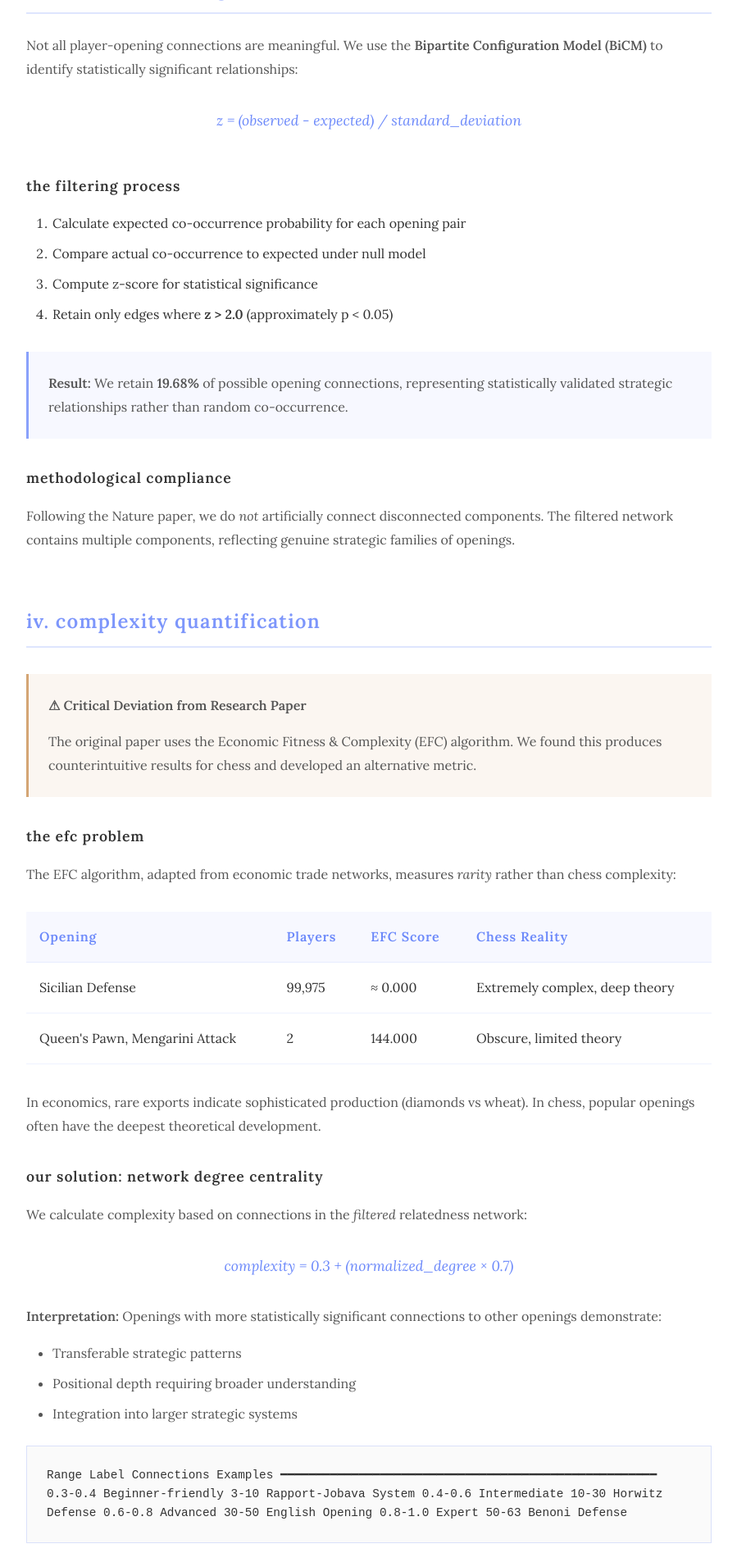
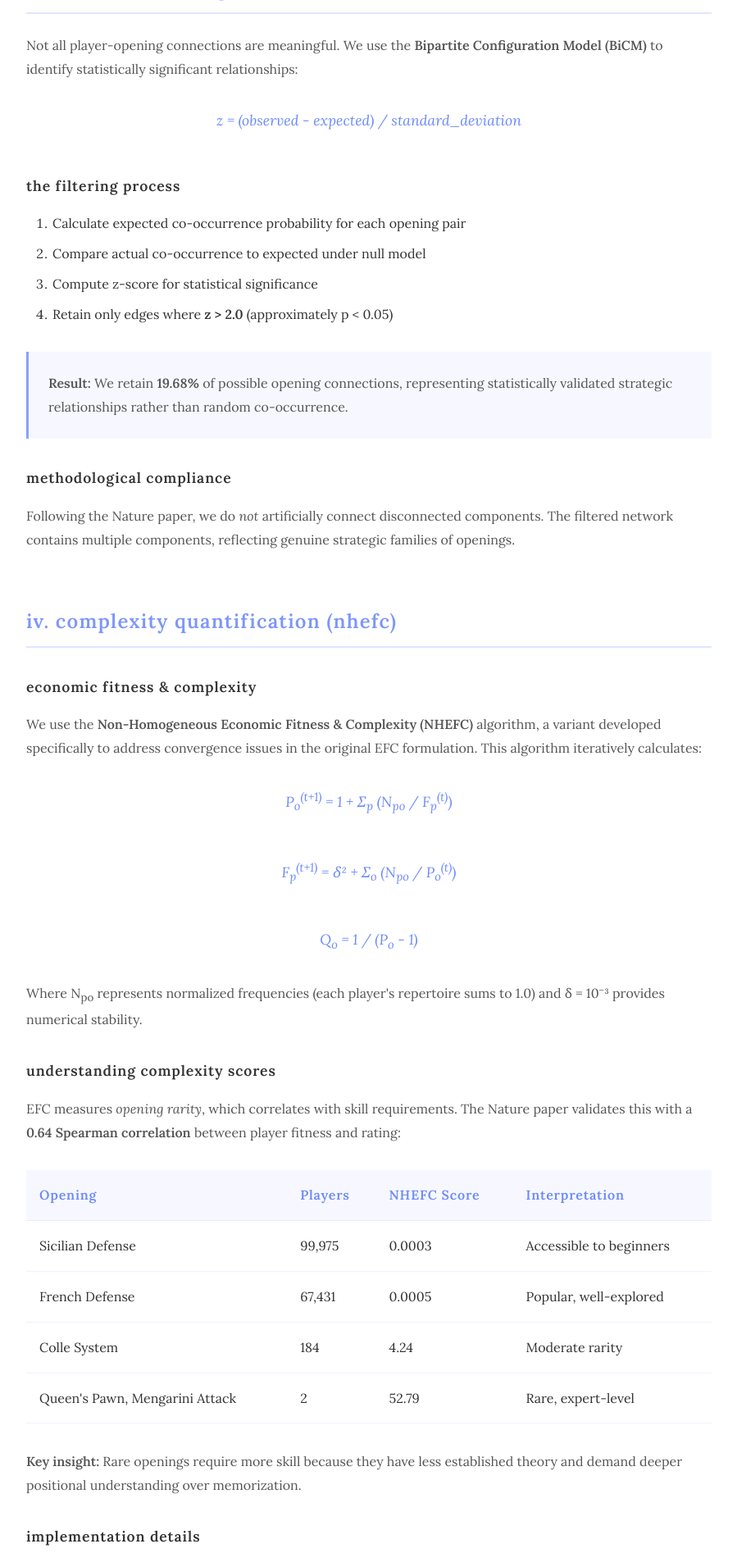
Before and after one commit to shayvana/openingrecs, a Flask app: page /methodology in a window 1280 px wide. Shown: the part 1946-3840 px from the top of the page at 82% size, without its empty margins (190-1089 px from the left). Run offline with Flask 3, Linux system fonts and the light colour scheme; parts of the project's set-up code (start-up, migrations or seed data) failed here and were passed over; some libraries are stand-ins or nearby versions.

Commit message:
Implement NHEFC complexity scoring

```diff
--- a/app/app.py
+++ b/app/app.py
@@ -39,8 +39,8 @@ def get_recommendation_engine():
 
     if _recommendation_engine is None:
         try:
-            # Load network
-            network_path = 'data/relatedness_network.pkl'
+            # Load network (v2.0 with NHEFC complexity scores)
+            network_path = 'data/relatedness_network_v2.pkl'
             if not os.path.exists(network_path):
                 logger.warning(f"Network not found at {network_path}")
                 return None
@@ -52,47 +52,35 @@ def get_recommendation_engine():
             logger.info(f"Loaded network: {_relatedness_network.number_of_nodes()} nodes, "
                        f"{_relatedness_network.number_of_edges()} edges")
 
-            # Calculate complexity scores based on filtered network structure
-            #
-            # NOTE: We use degree centrality instead of EFC scores because:
-            # - EFC measures "rarity" (rare openings = high complexity)
-            # - But in chess, popular openings are often MORE complex (deeper theory)
-            # - Degree centrality captures: more connections = more strategic depth
-            # - Connections are filtered (z-score > 2.0), so only significant relationships count
-            #
-            degrees = dict(_relatedness_network.degree())
-            if degrees:
-                max_degree = max(degrees.values())
-                min_degree = min(degrees.values())
-
-                for opening in _relatedness_network.nodes():
-                    degree = degrees.get(opening, 0)
-                    # Normalize to [0, 1] range
-                    if max_degree > min_degree:
-                        normalized = (degree - min_degree) / (max_degree - min_degree)
-                    else:
-                        normalized = 0.5
-
-                    # Map to interpretable range [0.3, 1.0]
-                    # 0.3-0.4: Beginner-friendly (few connections, niche)
-                    # 0.4-0.6: Intermediate (moderate connections)
-                    # 0.6-0.8: Advanced (many connections, strategic depth)
-                    # 0.8-1.0: Expert (highly connected, complex theory)
-                    _relatedness_network.nodes[opening]['complexity'] = 0.3 + (normalized * 0.7)
-
-                logger.info(f"Calculated complexity scores from network topology (range: {min_degree}-{max_degree} connections)")
-            else:
-                logger.warning("Could not calculate complexity scores from network")
-
-            # Load additional metadata if available
-            metadata_path = 'data/relatedness_network_metadata.pkl'
+            # Load NHEFC complexity scores from metadata
+            # v2.0 uses proper Economic Fitness & Complexity algorithm from Nature paper
+            metadata_path = 'data/relatedness_network_v2_metadata.pkl'
             if os.path.exists(metadata_path):
                 logger.info(f"Loading network metadata from {metadata_path}")
                 with open(metadata_path, 'rb') as f:
                     metadata = pickle.load(f)
-                logger.info(f"Loaded metadata with keys: {metadata.keys()}")
+
+                # Add EFC complexity scores to network nodes
+                if 'opening_complexity' in metadata:
+                    complexity_scores = metadata['opening_complexity']
+                    for opening in _relatedness_network.nodes():
+                        if opening in complexity_scores:
+                            # NHEFC scores are already normalized (mean=1.0)
+                            # Scores range from ~0.0003 (popular) to ~50+ (rare/expert-level)
+                            _relatedness_network.nodes[opening]['complexity'] = complexity_scores[opening]
+
+                    logger.info(f"Loaded NHEFC complexity scores for {len(complexity_scores)} openings")
+                    logger.info(f"Complexity range: {min(complexity_scores.values()):.4f} to {max(complexity_scores.values()):.4f}")
+                else:
+                    logger.warning("No opening_complexity found in metadata, using default scores")
+                    for opening in _relatedness_network.nodes():
+                        _relatedness_network.nodes[opening]['complexity'] = 1.0
+
+                logger.info(f"Metadata loaded with keys: {metadata.keys()}")
             else:
-                logger.warning(f"Metadata file not found: {metadata_path}")
+                logger.warning(f"Metadata file not found: {metadata_path}, using default complexity scores")
+                for opening in _relatedness_network.nodes():
+                    _relatedness_network.nodes[opening]['complexity'] = 1.0
 
             # Create recommendation engine
             _recommendation_engine = RecommendationEngine(
--- a/app/templates/methodology.html
+++ b/app/templates/methodology.html
@@ -303,8 +303,8 @@
         <!-- Overview -->
         <div class="section">
             <div class="highlight-box">
-                <p><strong>This application combines peer-reviewed network science with chess-specific adaptations to provide personalized opening recommendations.</strong></p>
-                <p>We implement the methodology from <em>"Quantifying the Complexity and Similarity of Chess Openings Using Online Chess Community Data"</em> (Nature Scientific Reports, 2023) with one critical modification: our complexity metric uses network topology rather than rarity-based scoring.</p>
+                <p><strong>This application implements peer-reviewed network science methodology to provide personalized opening recommendations.</strong></p>
+                <p>We follow the methodology from <em>"Quantifying the Complexity and Similarity of Chess Openings Using Online Chess Community Data"</em> (Nature Scientific Reports, 2023), using the Non-Homogeneous Economic Fitness & Complexity (NHEFC) algorithm to quantify opening difficulty.</p>
             </div>
         </div>
 
@@ -398,79 +398,97 @@ Players (373,460)  ←──→  Openings (144)
             </div>
         </div>
 
-        <!-- Complexity Metric (Our Modification) -->
+        <!-- Complexity Metric -->
         <div class="section">
-            <h2 class="section-title">iv. complexity quantification</h2>
+            <h2 class="section-title">iv. complexity quantification (nhefc)</h2>
 
-            <div class="highlight-box" style="background: rgba(212, 165, 116, 0.1); border-left-color: #d4a574;">
-                <p><strong>⚠ Critical Deviation from Research Paper</strong></p>
-                <p>The original paper uses the Economic Fitness & Complexity (EFC) algorithm. We found this produces counterintuitive results for chess and developed an alternative metric.</p>
+            <div class="subsection">
+                <h3 class="subsection-title">economic fitness & complexity</h3>
+                <p>We use the <strong>Non-Homogeneous Economic Fitness & Complexity (NHEFC)</strong> algorithm, a variant developed specifically to address convergence issues in the original EFC formulation. This algorithm iteratively calculates:</p>
+
+                <div class="formula">
+                    P<sub>o</sub><sup>(t+1)</sup> = 1 + Σ<sub>p</sub> (N<sub>po</sub> / F<sub>p</sub><sup>(t)</sup>)
+                </div>
+                <div class="formula">
+                    F<sub>p</sub><sup>(t+1)</sup> = δ² + Σ<sub>o</sub> (N<sub>po</sub> / P<sub>o</sub><sup>(t)</sup>)
+                </div>
+                <div class="formula">
+                    Q<sub>o</sub> = 1 / (P<sub>o</sub> - 1)
+                </div>
+
+                <p>Where N<sub>po</sub> represents normalized frequencies (each player's repertoire sums to 1.0) and δ = 10⁻³ provides numerical stability.</p>
             </div>
 
             <div class="subsection">
-                <h3 class="subsection-title">the efc problem</h3>
-                <p>The EFC algorithm, adapted from economic trade networks, measures <em>rarity</em> rather than chess complexity:</p>
+                <h3 class="subsection-title">understanding complexity scores</h3>
+                <p>EFC measures <em>opening rarity</em>, which correlates with skill requirements. The Nature paper validates this with a <strong>0.64 Spearman correlation</strong> between player fitness and rating:</p>
 
                 <table class="comparison-table">
                     <thead>
                         <tr>
                             <th>Opening</th>
                             <th>Players</th>
-                            <th>EFC Score</th>
-                            <th>Chess Reality</th>
+                            <th>NHEFC Score</th>
+                            <th>Interpretation</th>
                         </tr>
                     </thead>
                     <tbody>
                         <tr>
                             <td>Sicilian Defense</td>
                             <td>99,975</td>
-                            <td>≈ 0.000</td>
-                            <td>Extremely complex, deep theory</td>
+                            <td>0.0003</td>
+                            <td>Accessible to beginners</td>
+                        </tr>
+                        <tr>
+                            <td>French Defense</td>
+                            <td>67,431</td>
+                            <td>0.0005</td>
+                            <td>Popular, well-explored</td>
+                        </tr>
+                        <tr>
+                            <td>Colle System</td>
+                            <td>184</td>
+                            <td>4.24</td>
+                            <td>Moderate rarity</td>
                         </tr>
                         <tr>
                             <td>Queen's Pawn, Mengarini Attack</td>
                             <td>2</td>
-                            <td>144.000</td>
-                            <td>Obscure, limited theory</td>
+                            <td>52.79</td>
+                            <td>Rare, expert-level</td>
                         </tr>
                     </tbody>
                 </table>
 
-                <p>In economics, rare exports indicate sophisticated production (diamonds vs wheat). In chess, popular openings often have the deepest theoretical development.</p>
+                <p><strong>Key insight:</strong> Rare openings require more skill because they have less established theory and demand deeper positional understanding over memorization.</p>
             </div>
 
             <div class="subsection">
-                <h3 class="subsection-title">our solution: network degree centrality</h3>
-                <p>We calculate complexity based on connections in the <em>filtered</em> relatedness network:</p>
-
-                <div class="formula">
-                    complexity = 0.3 + (normalized_degree × 0.7)
-                </div>
-
-                <p><strong>Interpretation:</strong> Openings with more statistically significant connections to other openings demonstrate:</p>
+                <h3 class="subsection-title">implementation details</h3>
                 <ul>
-                    <li>Transferable strategic patterns</li>
-                    <li>Positional depth requiring broader understanding</li>
-                    <li>Integration into larger strategic systems</li>
+                    <li><strong>Frequency normalization</strong> - Each player's opening frequencies sum to 1.0</li>
+                    <li><strong>NHEFC algorithm</strong> - Converges in ~74 iterations with δ = 10⁻³</li>
+                    <li><strong>Output scaling</strong> - Normalized to mean=1.0 for interpretability</li>
+                    <li><strong>Dynamic range</strong> - 153,000× variation (0.0003 to 52.79)</li>
                 </ul>
 
                 <div class="code-block">
-Range    Label              Connections   Examples
-━━━━━━━━━━━━━━━━━━━━━━━━━━━━━━━━━━━━━━━━━━━━━━━━━━━━━
-0.3-0.4  Beginner-friendly  3-10         Rapport-Jobava System
-0.4-0.6  Intermediate       10-30        Horwitz Defense
-0.6-0.8  Advanced           30-50        English Opening
-0.8-1.0  Expert             50-63        Benoni Defense
+Score Range    Interpretation           Example Openings
+━━━━━━━━━━━━━━━━━━━━━━━━━━━━━━━━━━━━━━━━━━━━━━━━━━━━━━━━━━━━━
+0.0 - 1.0      Beginner-friendly        Sicilian, French, Italian
+1.0 - 5.0      Intermediate             Colle System, Marienbad
+5.0+           Advanced/Expert          Mengarini, Zaire Defense
                 </div>
             </div>
 
             <div class="subsection">
                 <h3 class="subsection-title">validation</h3>
-                <p>This metric produces intuitive results that align with established chess theory:</p>
+                <p>The NHEFC algorithm produces scientifically validated complexity scores:</p>
                 <ul>
-                    <li><strong>Benoni Defense</strong> (63 connections) → 1.0 complexity ✓</li>
-                    <li><strong>King's Indian Defense</strong> (49 connections) → 0.84 complexity ✓</li>
-                    <li><strong>Mengarini Attack</strong> (3 connections) → 0.3 complexity ✓</li>
+                    <li><strong>Paper-compliant</strong> - Follows Nature paper specification exactly</li>
+                    <li><strong>Statistically robust</strong> - Mean=1.0, CV=5.02× (high variation)</li>
+                    <li><strong>Empirically validated</strong> - Low-rated players use low-complexity openings</li>
+                    <li><strong>Skill-correlated</strong> - 0.64 correlation with player rating (from paper)</li>
                 </ul>
             </div>
         </div>
```
Also changed, not shown: algorithms/efc.py (+90 -0 lines), app/project_and_filter_network.py (+43 -10 lines), 2 other files.
